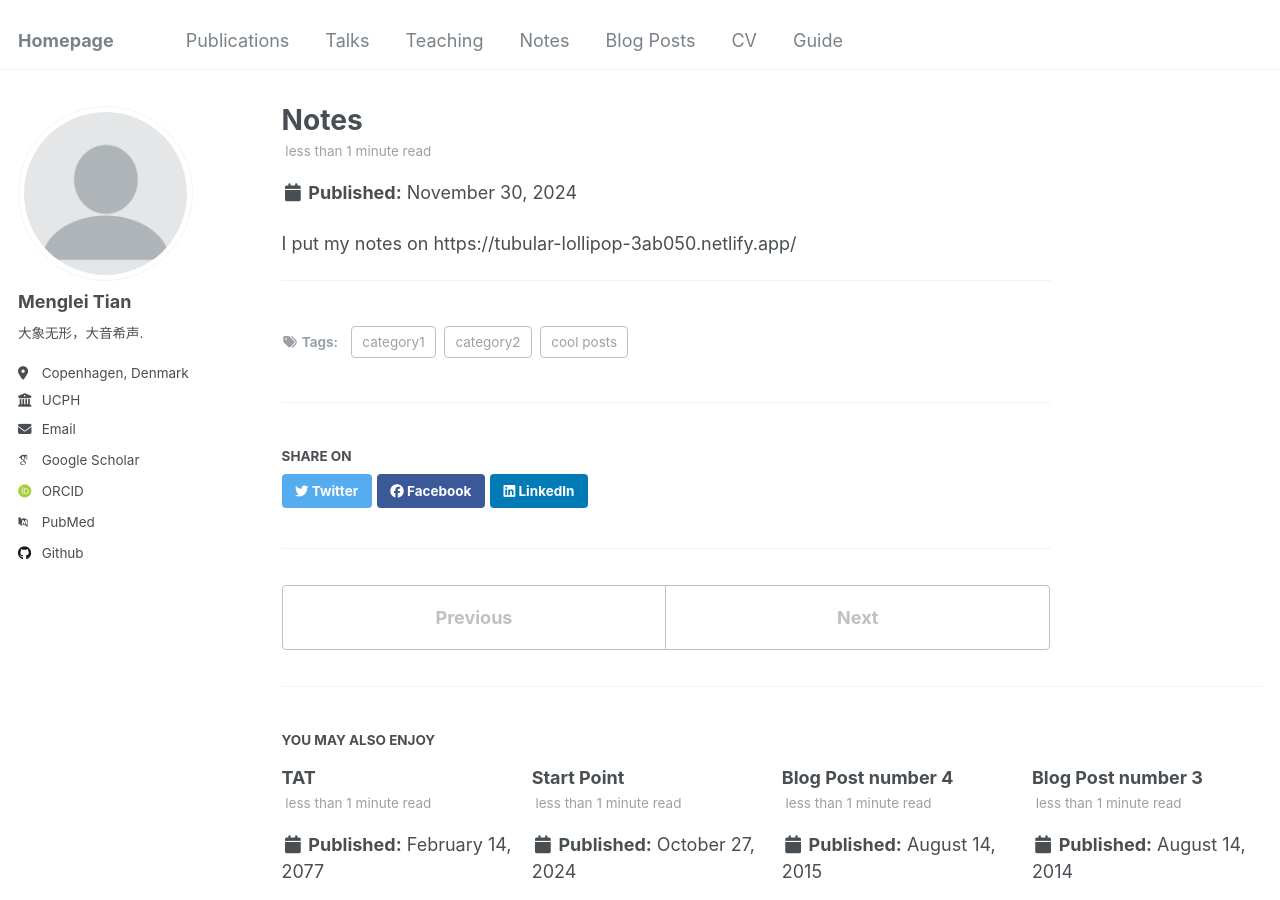
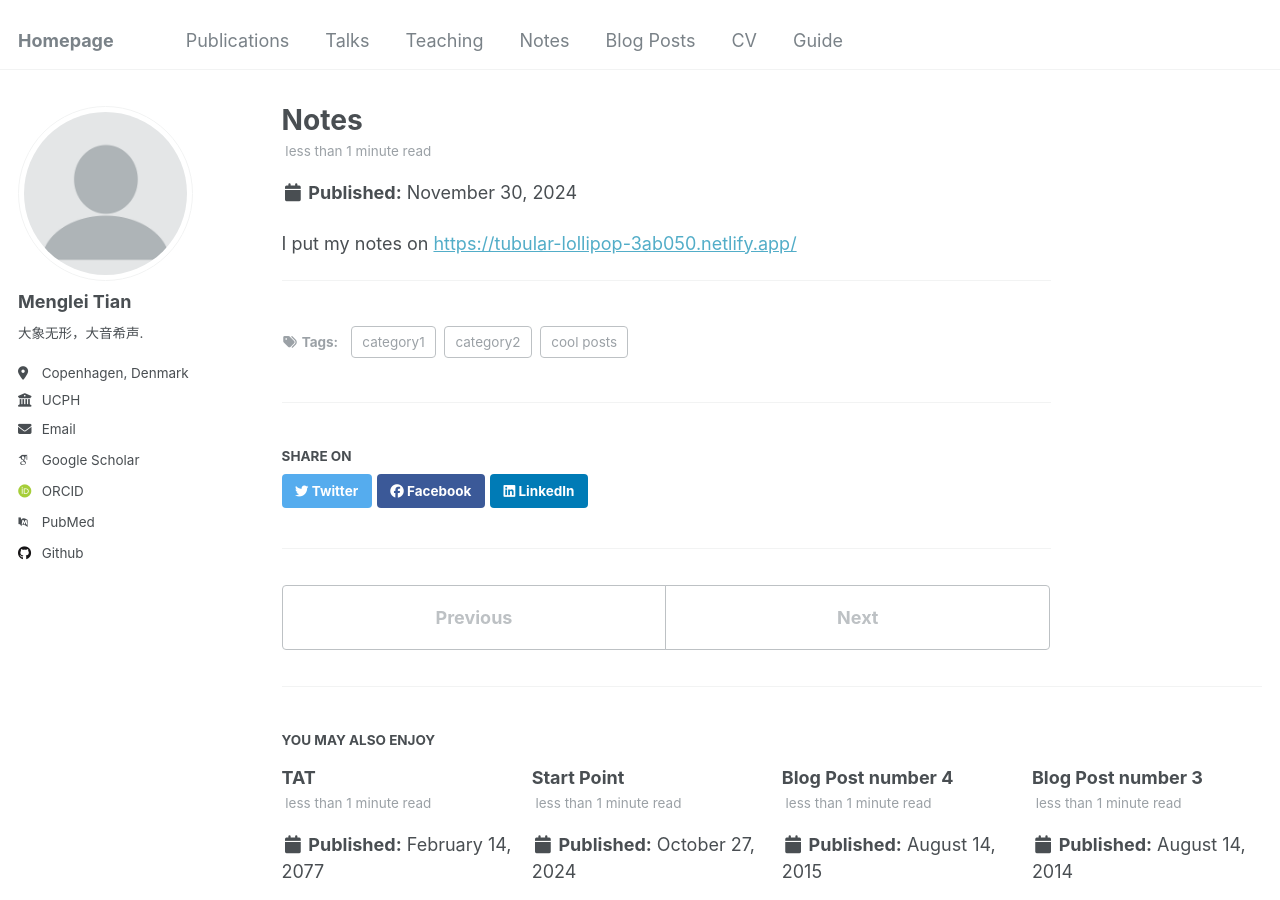
Before and after one commit to Corvus-coronoides/Menglei-Tian.github.io, a Jekyll site: the page built from _posts/2013-08-14-blog-post-2.md, in a window 1280 px wide and 900 px high. Built offline with Jekyll 4.4.1, drawn with Linux system fonts in a browser that asks for light colours; some web fonts are replaced; part of the change alters nothing that is shown.

```diff
--- a/_posts/2013-08-14-blog-post-2.md
+++ b/_posts/2013-08-14-blog-post-2.md
@@ -8,7 +8,7 @@ tags:
   - category2
 ---
 
-I put my notes on https://tubular-lollipop-3ab050.netlify.app/
+I put my notes on [https://tubular-lollipop-3ab050.netlify.app/](https://notesbyobsidian.netlify.app/)
 
 
 ------
```
